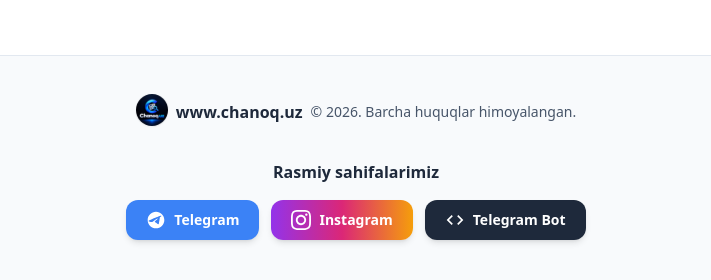
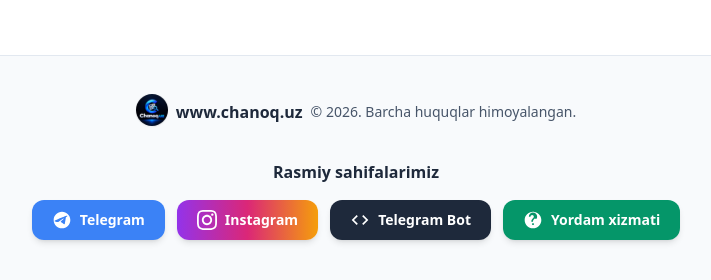
Before and after one commit to xlemann0/Chanoq.uz, a Flask app: page / in a window 1280 px wide. Shown: the part 805-1085 px from the top of the page, without its empty margins (284-995 px from the left). Run offline with Flask 3, Linux system fonts and the light colour scheme; the visitor is signed in with stand-in values (Sample User, id 1); data that the repository does not hold is empty; some libraries are stand-ins or nearby versions.

Commit message:
Add support service button in base.html
Added a support service button linking to the Telegram support channel.

```diff
--- a/templates/base.html
+++ b/templates/base.html
@@ -89,6 +89,12 @@
                         <svg class="w-5 h-5 fill-current" viewBox="0 0 24 24"><path d="M9.4 16.6L4.8 12l4.6-4.6L8 6l-6 6 6 6 1.4-1.4zm5.2 0l4.6-4.6-4.6-4.6L16 6l6 6-6 6-1.4-1.4z"/></svg>
                         Telegram Bot
                     </a>
+
+                    <!-- Yordam xizmati tugmasi -->
+                    <a href="https://t.me/chanoquz_support" target="_blank" class="inline-flex items-center gap-2 bg-emerald-600 hover:bg-emerald-500 text-white font-semibold px-5 py-2.5 rounded-xl shadow-md transition transform active:scale-95">
+                        <svg class="w-5 h-5 fill-current" viewBox="0 0 24 24"><path d="M12 2C6.48 2 2 6.48 2 12s4.48 10 10 10 10-4.48 10-10S17.52 2 12 2zm1 16h-2v-2h2v2zm1.07-7.75l-.9.92C12.45 11.9 12 12.5 12 14h-2v-.5c0-1.1.45-2.1 1.17-2.83l1.24-1.26c.37-.36.59-.86.59-1.41 0-1.1-.9-2-2-2s-2 .9-2 2H7c0-2.76 2.24-5 5-5s5 2.24 5 5c0 1.03-.42 1.98-1.07 2.75z"/></svg>
+                        Yordam xizmati
+                    </a>
                 </div>
             </div>
 
```
